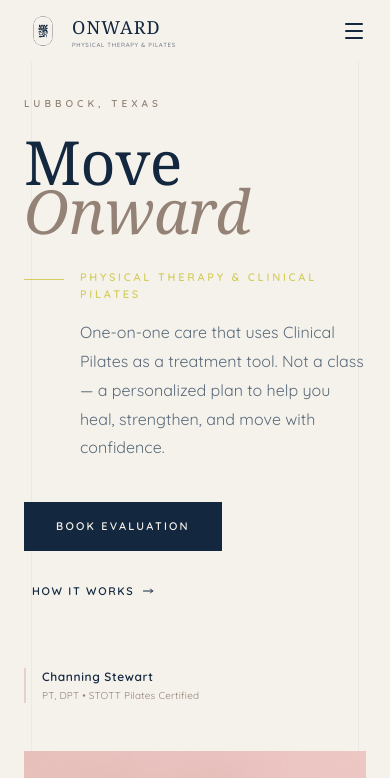
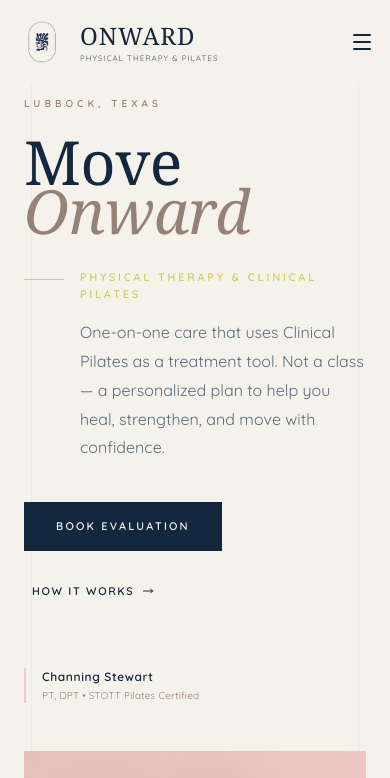
Before and after one commit to josistew/onward-pilates-website, a Next.js app: page / in a window 390 px wide. Shown: the top 778 px of the page. Built offline with nearby package versions, Linux system fonts and the light colour scheme; a web font is replaced by a local one.

Commit message:
style: enhance header layout and spacing
Increase header elements and adjust mobile positioning for better UX.

```diff
--- a/components/navigation.tsx
+++ b/components/navigation.tsx
@@ -31,20 +31,20 @@ export function Navigation() {
           : "bg-[#F5F2EC]/80 backdrop-blur-sm"
       }`}
     >
-      <nav className="mx-auto flex max-w-7xl items-center justify-between px-6 py-3 lg:px-8">
-        <Link href="/" className="flex items-center gap-2.5">
+      <nav className="mx-auto flex max-w-7xl items-center justify-between px-4 py-4 sm:px-6 lg:px-8 lg:py-5">
+        <Link href="/" className="flex items-center gap-3 lg:gap-4">
           <Image
             src={scrolled || isOpen ? "/images/logo-pill-white.png" : "/images/logo-pill-navy.png"}
             alt="Onward PT & Pilates"
-            width={32}
-            height={48}
-            className="h-[38px] w-auto lg:h-[42px]"
+            width={48}
+            height={72}
+            className="h-[52px] w-auto lg:h-[60px]"
           />
           <div className="flex flex-col items-start">
-            <span className={`font-serif text-lg tracking-[0.06em] lg:text-xl transition-colors duration-300 ${scrolled || isOpen ? "text-[#F5F2EC]" : "text-[#13273F]"}`}>
+            <span className={`font-serif text-2xl tracking-[0.04em] lg:text-3xl transition-colors duration-300 ${scrolled || isOpen ? "text-[#F5F2EC]" : "text-[#13273F]"}`}>
               ONWARD
             </span>
-            <span className={`font-sans text-[6px] font-medium tracking-[0.12em] lg:text-[7px] transition-colors duration-300 ${scrolled || isOpen ? "text-[#F5F2EC]/70" : "text-[#13273F]/60"}`}>
+            <span className={`font-sans text-[8px] font-medium tracking-[0.12em] lg:text-[9px] transition-colors duration-300 ${scrolled || isOpen ? "text-[#F5F2EC]/70" : "text-[#13273F]/60"}`}>
               PHYSICAL THERAPY & PILATES
             </span>
           </div>
```
